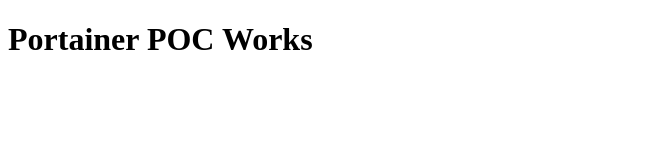
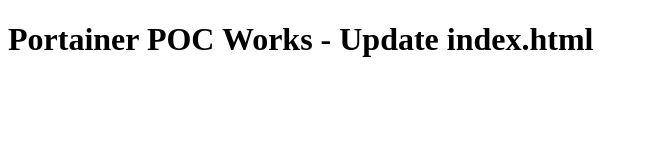
Before and after one commit to sulo1337/portainer-poc, a plain HTML site: page index.html in a window 1280 px wide. Shown: the whole page, without its empty margins (0-648 px from the left). Drawn offline with Linux system fonts and the light colour scheme.

```diff
--- a/index.html
+++ b/index.html
@@ -6,6 +6,6 @@
     <title>Portainer POC</title>
 </head>
 <body>
-    <h1>Portainer POC Works</h1>
+    <h1>Portainer POC Works - Update index.html</h1>
 </body>
 </html>
```
